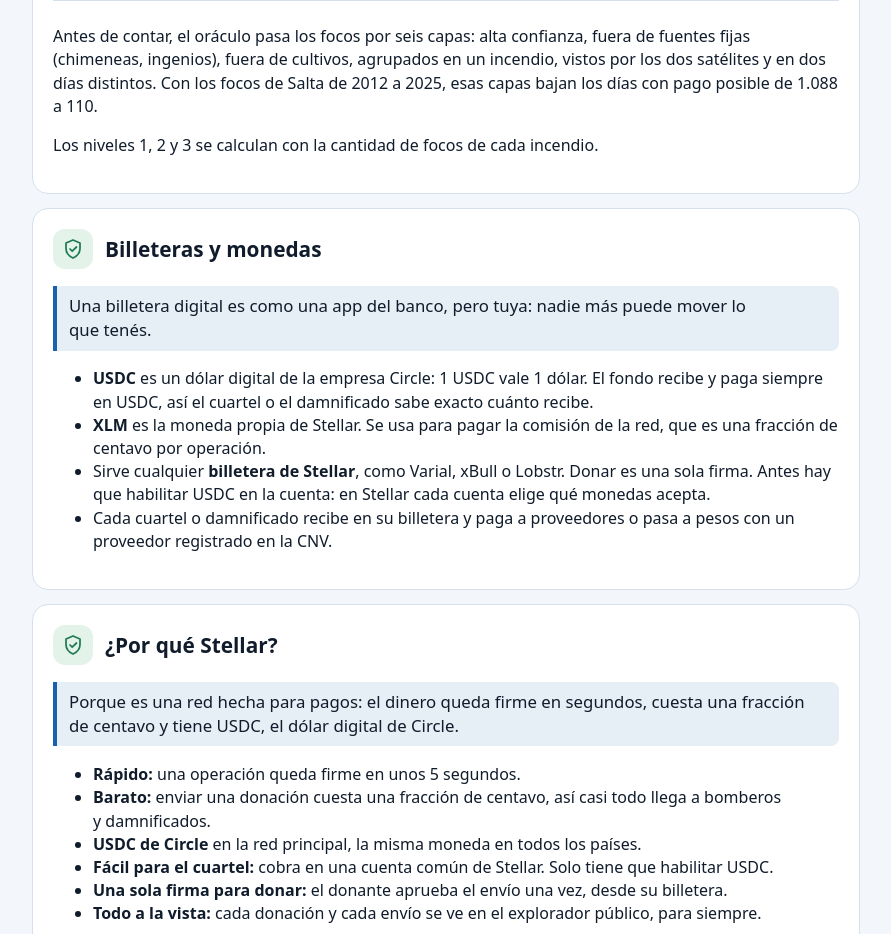
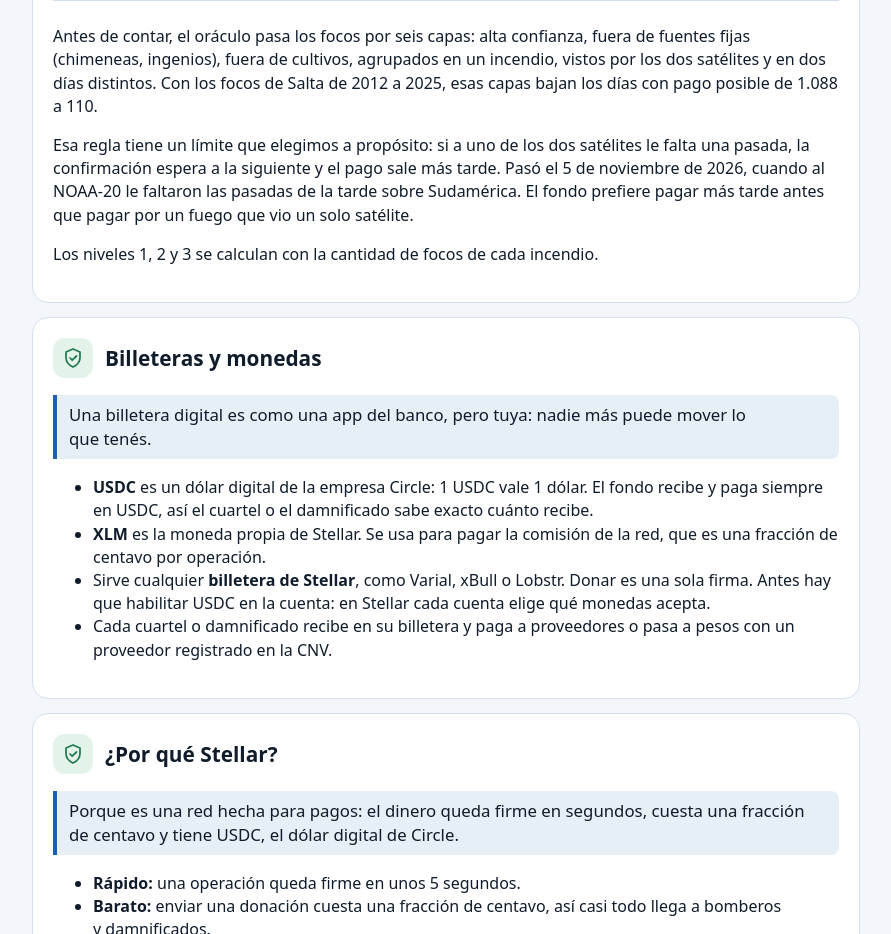
Before and after one commit to jfacundoayala/brasa, a Next.js app in the folder web/: page /fundamentos in a window 1280 px wide. Shown: the part 4040-4974 px from the top of the page, without its empty margins (194-1085 px from the left). Built offline with nearby package versions, Linux system fonts and the light colour scheme.

Commit message:
Fundamentos: límite de la regla de los dos satélites (#19)

```diff
--- a/web/app/fundamentos/page.tsx
+++ b/web/app/fundamentos/page.tsx
@@ -300,6 +300,11 @@ export default function Fundamentos() {
           de 2012 a 2025, esas capas bajan los días con pago posible de 1.088 a 110.
         </p>
         <p>
+          Esa regla tiene un límite que elegimos a propósito: si a uno de los dos satélites le falta una pasada, la confirmación
+          espera a la siguiente y el pago sale más tarde. Pasó el 5 de noviembre de 2026, cuando al NOAA-20 le faltaron las pasadas
+          de la tarde sobre Sudamérica. El fondo prefiere pagar más tarde antes que pagar por un fuego que vio un solo satélite.
+        </p>
+        <p>
           Los niveles 1, 2 y 3 se calculan con la cantidad de focos de cada incendio.
         </p>
       </section>
```
